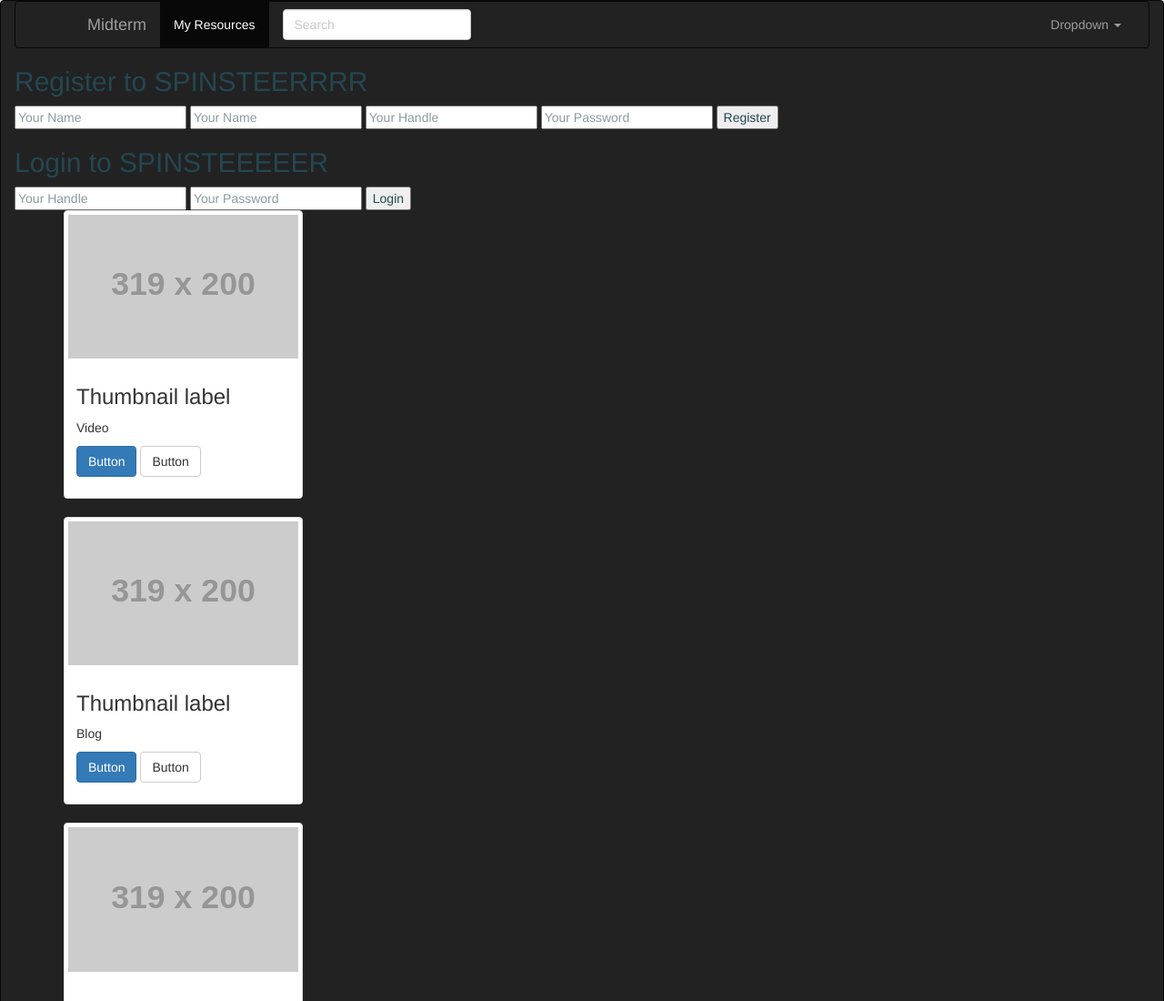
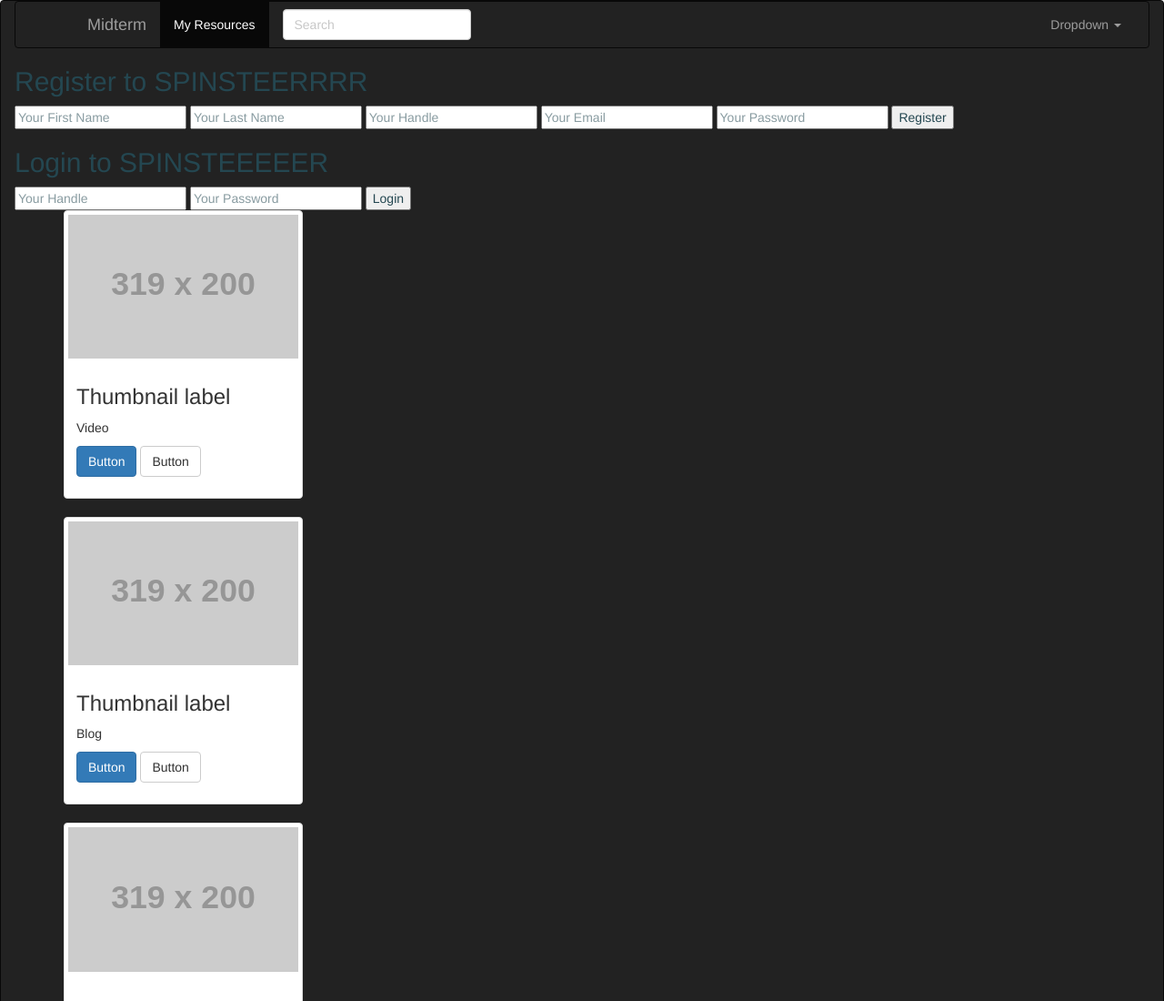
Before and after one commit to tkg214/midterm, a website: page public/index.html in a window 1280 px wide. Shown: the top 1100 px of the page at 91% size. Drawn offline with nearby package versions, Linux system fonts and the light colour scheme; placeholder pictures from the web are drawn by us.

Commit message:
Add changes to register form

```diff
--- a/public/index.html
+++ b/public/index.html
@@ -71,9 +71,10 @@
     <section class="registration">
       <h2>Register to SPINSTEERRRR</h2>
       <form class = '.register' action="/register" method="POST">
-        <input name="first_name" placeholder="Your Name">
-        <input name="first_name" placeholder="Your Name">
+        <input name="first_name" placeholder="Your First Name">
+        <input name="last_name" placeholder="Your Last Name">
         <input name="handle" placeholder="Your Handle">
+        <input name="email" placeholder="Your Email">
         <input name="password" placeholder="Your Password" type="password">
         <input id="register-submit" type="submit" value="Register" />
       </form>
```
